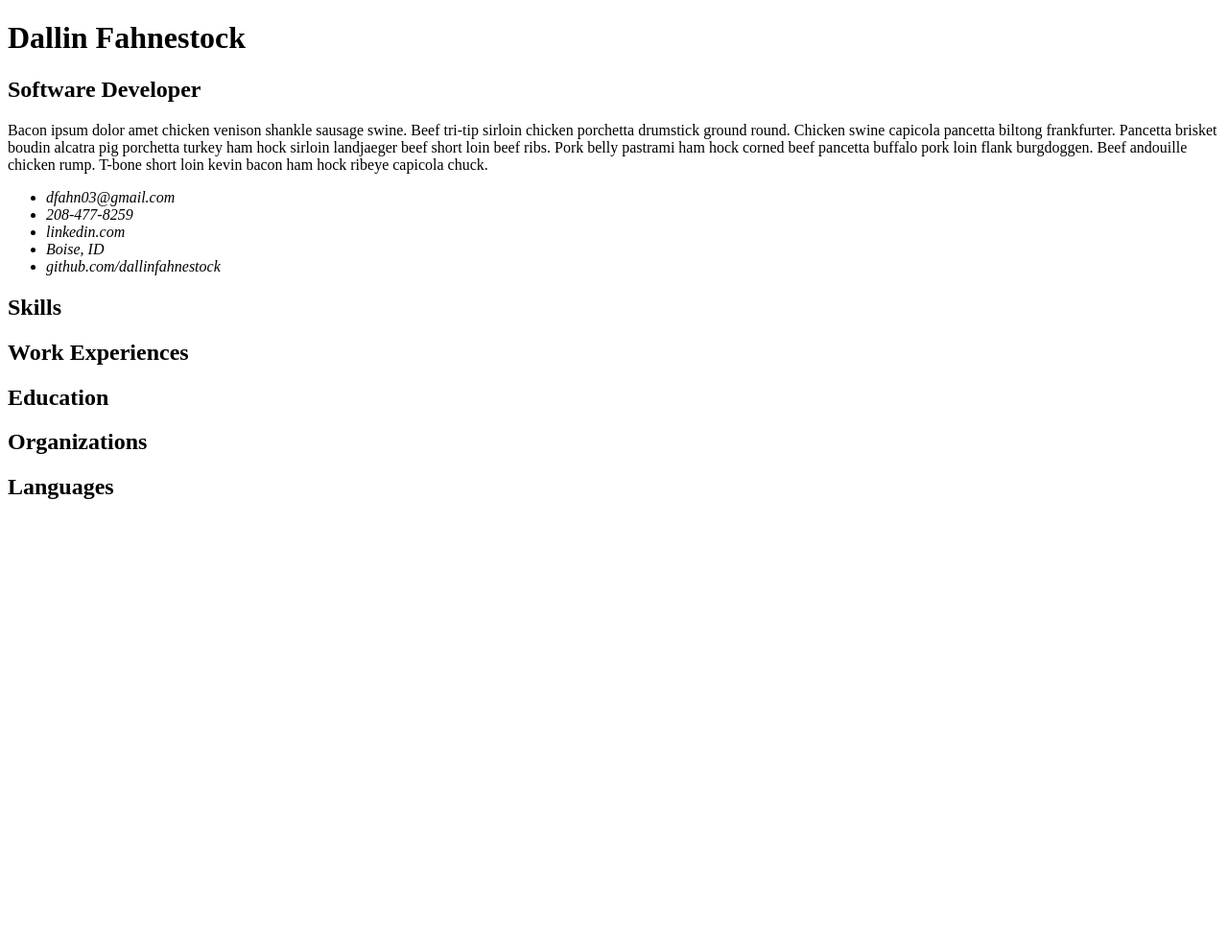
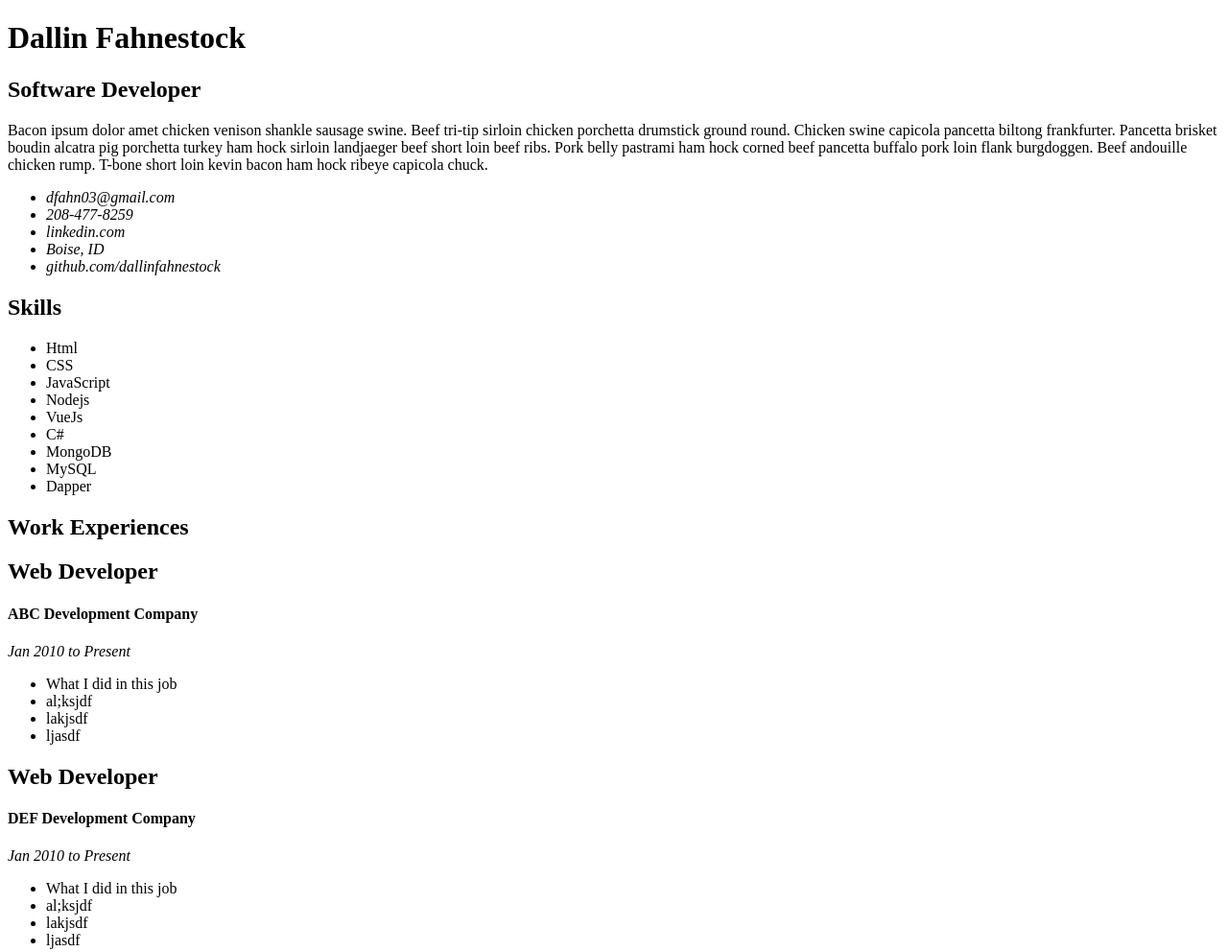
Before and after one commit to dfahn03/Resume, a plain HTML site: page index.html in a window 1280 px wide. Shown: the top 992 px of the page at 96% size. Before the commit the page ends 800 px from the top, so only its background shows below. Drawn offline with Linux system fonts and the light colour scheme.

Commit message:
Added junk for jobs

```diff
--- a/index.html
+++ b/index.html
@@ -34,15 +34,47 @@
       <header>
         <h1>Skills</h1>
       </header>
+      <ul>
+        <li>Html</li>
+        <li>CSS</li>
+        <li>JavaScript</li>
+        <li>Nodejs</li>
+        <li>VueJs</li>
+        <li>C#</li>
+        <li>MongoDB</li>
+        <li>MySQL</li>
+        <li>Dapper</li>
+      </ul>
     </section>
     <section id="work-experience">
+      <header>
+        <h1>Work Experiences</h1>
+      </header>
       <aticles class="job">
         <header>
-          <h1>Work Experiences</h1>
+          <h1>Web Developer</h1>
+          <h4>ABC Development Company</h4>
         </header>
+        <p><em>Jan 2010 to Present</em></p>
+        <ul>
+          <li>What I did in this job</li>
+          <li>al;ksjdf</li>
+          <li>lakjsdf</li>
+          <li>ljasdf</li>
+        </ul>
       </aticles>
       <aticles class="job">
-        <header></header>
+        <header>
+          <h1>Web Developer</h1>
+          <h4>DEF Development Company</h4>
+        </header>
+        <p><em>Jan 2010 to Present</em></p>
+        <ul>
+          <li>What I did in this job</li>
+          <li>al;ksjdf</li>
+          <li>lakjsdf</li>
+          <li>ljasdf</li>
+        </ul>
       </aticles>
     </section>
     <section id="education">
```
